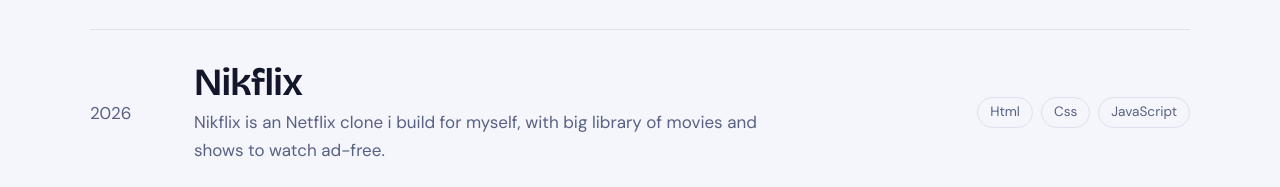
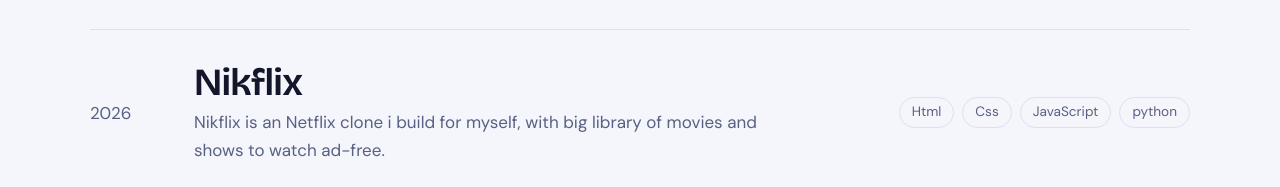
Before and after one commit to nikhilmeshram2006/nikhilmeshram2006.github.io, a plain HTML site: page index.html in a window 1280 px wide. Shown: the part 1459-1646 px from the top of the page. Drawn offline with nearby package versions, Linux system fonts and the light colour scheme.

```diff
--- a/index.html
+++ b/index.html
@@ -179,7 +179,7 @@ footer{border-top:1px solid var(--line);padding:2rem 0;color:var(--muted);font-s
         <a class="rv" href="https://nikhilmeshram2006.github.io/Nikflix/">
           <span class="yr">2026</span>
           <div><h3>Nikflix</h3><p>Nikflix is an Netflix clone i build for myself, with big library of movies and shows to watch ad-free. </p></div>
-          <ul class="tags"><li>Html</li><li>Css</li><li>JavaScript</li></ul>
+          <ul class="tags"><li>Html</li><li>Css</li><li>JavaScript</li><li>python</li></ul>
         </a>
       </div>
     </div>
```
